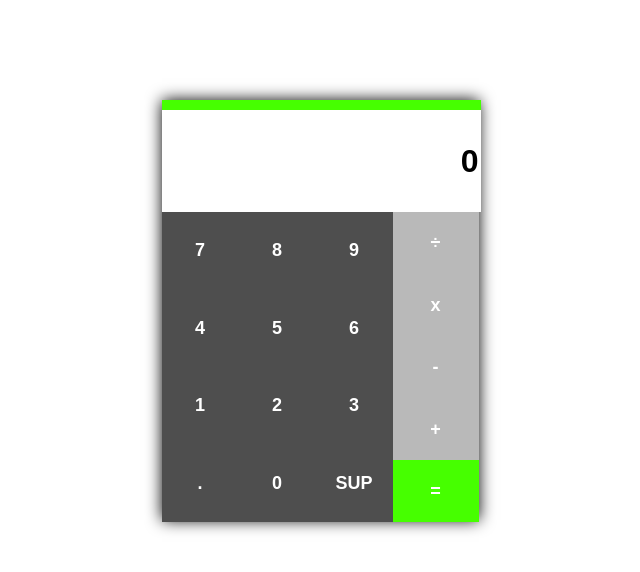
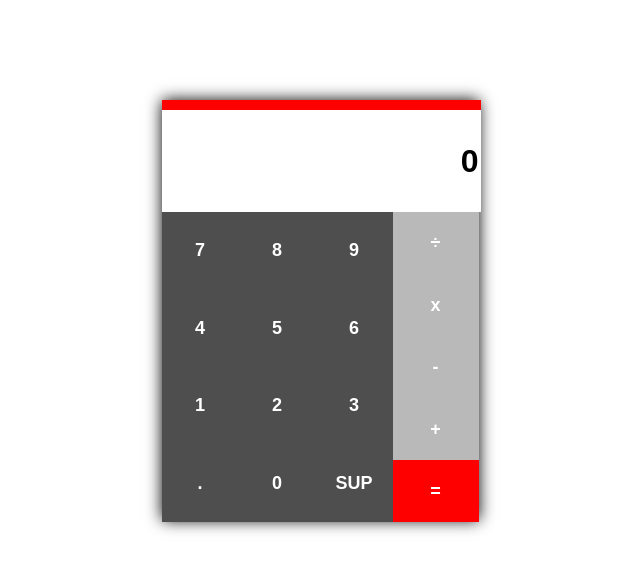
Before and after one commit to maxbhs/calc-frontend, a React (Create React App) app: page / in a window 1280 px wide. Shown: the top 572 px of the page, without its empty margins (320-960 px from the left). Built offline with nearby package versions, Linux system fonts and the light colour scheme.

Commit message:
NEW COLOR DEMO: RED

```diff
--- a/src/App.css
+++ b/src/App.css
@@ -14,7 +14,7 @@
 	font-size: xx-large;
 	text-align: right;
 	border:none;
-	border-top: 10px solid #46FF00;
+	border-top: 10px solid #FF0000;
 	font-weight: bold;
 }
 
@@ -65,7 +65,7 @@
         width: 86px;
         height: 62px;
         color: #ffffff;
-        background-color: #46FF00;
+        background-color: #FF0000;
         border: none;
         font-size: large;
         font-weight: bold;
@@ -73,5 +73,5 @@
 }
 
 .btnEqual:hover {
-	background-color: #21C600;
+	background-color: #F00000;
 }
```
